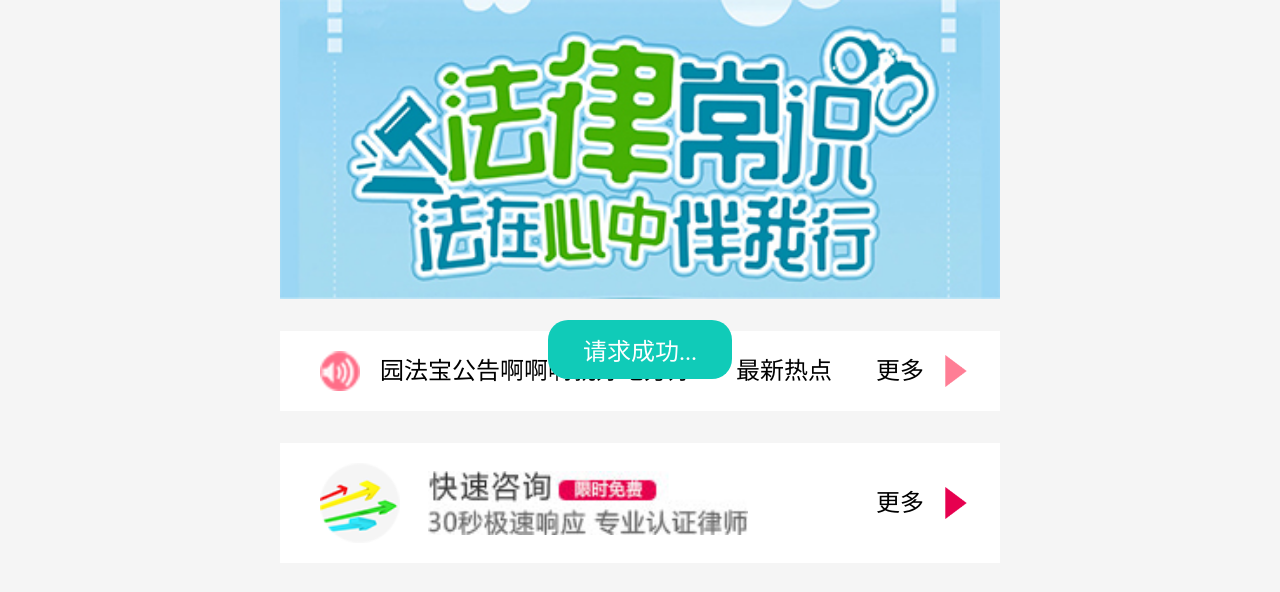
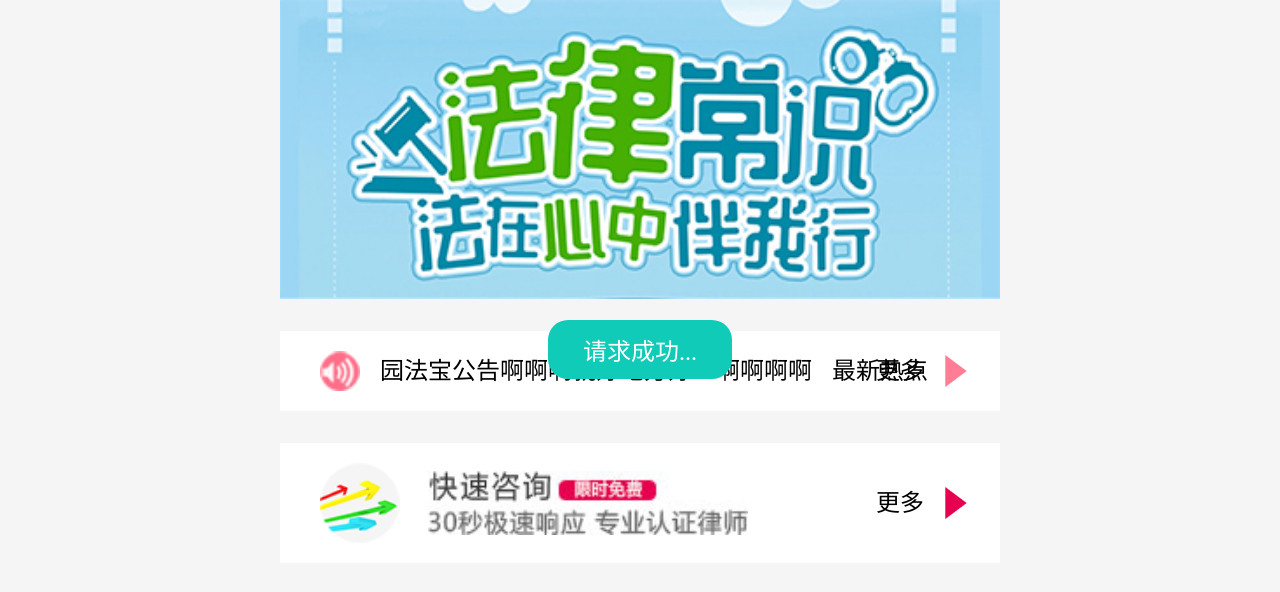
Before and after one commit to wangnaikang/wnk, a plain HTML site: page index.html in a window 1280 px wide. Shown: the top 592 px of the page. Drawn offline with Linux system fonts and the light colour scheme.

Commit message:
斤斤计较军

```diff
--- a/index.html
+++ b/index.html
@@ -26,7 +26,7 @@
 		   			</span>
 
 						<span class="tip_item">
-		   				园法宝公告啊啊啊就好地方好：
+		   				园法宝公告啊啊啊就好地方好：啊啊啊啊
 		   			</span>
 
 						<span class="tip_item">
```
